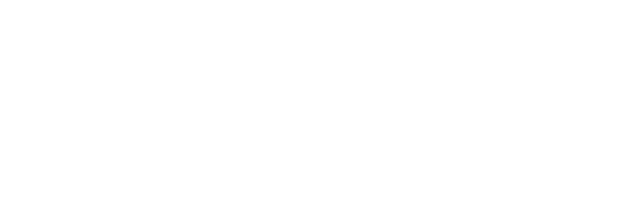
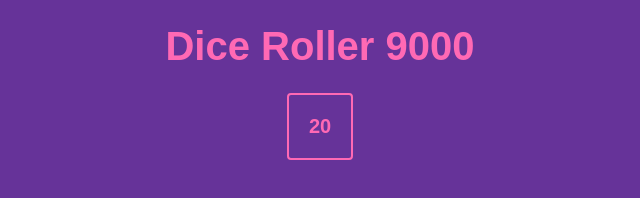
Before and after one commit to bcbrian/dice-roller-9000, a website: page index.html in a window 1280 px wide. Shown: the whole page, without its empty margins (320-960 px from the left). Drawn offline with Linux system fonts and the light colour scheme.

Commit message:
ufo is done

```diff
--- a/index.html
+++ b/index.html
@@ -1,3 +1,40 @@
+<style>
+  * {
+    padding: 0;
+    margin: 0;
+  }
+
+  .container {
+    text-align: center;
+    background-color: rebeccapurple;
+    height: 100%;
+  }
+
+  .title {
+    color: hotpink;
+    font-family: sans-serif;
+    font-weight: bold;
+    font-size: 40px;
+    padding: 24px;
+  }
+
+  .dice {
+    padding: 20px;
+    background-color: rebeccapurple;
+    border: 2px solid hotpink;
+    color: hotpink;
+    border-radius: 4px;
+    font-family: sans-serif;
+    font-weight: bold;
+    font-size: 20px;
+  }
+</style>
+
+<div class="container">
+  <div class="title">Dice Roller 9000</div>
+  <button class="dice" onclick="handleButtonClick()">20</button>
+</div>
+
 <script>
   // click button
   // function to handle button click
@@ -19,7 +56,4 @@
     // alert the result
     alert(result);
   }
-
-  // ready to click again
-  handleButtonClick();
 </script>
```
